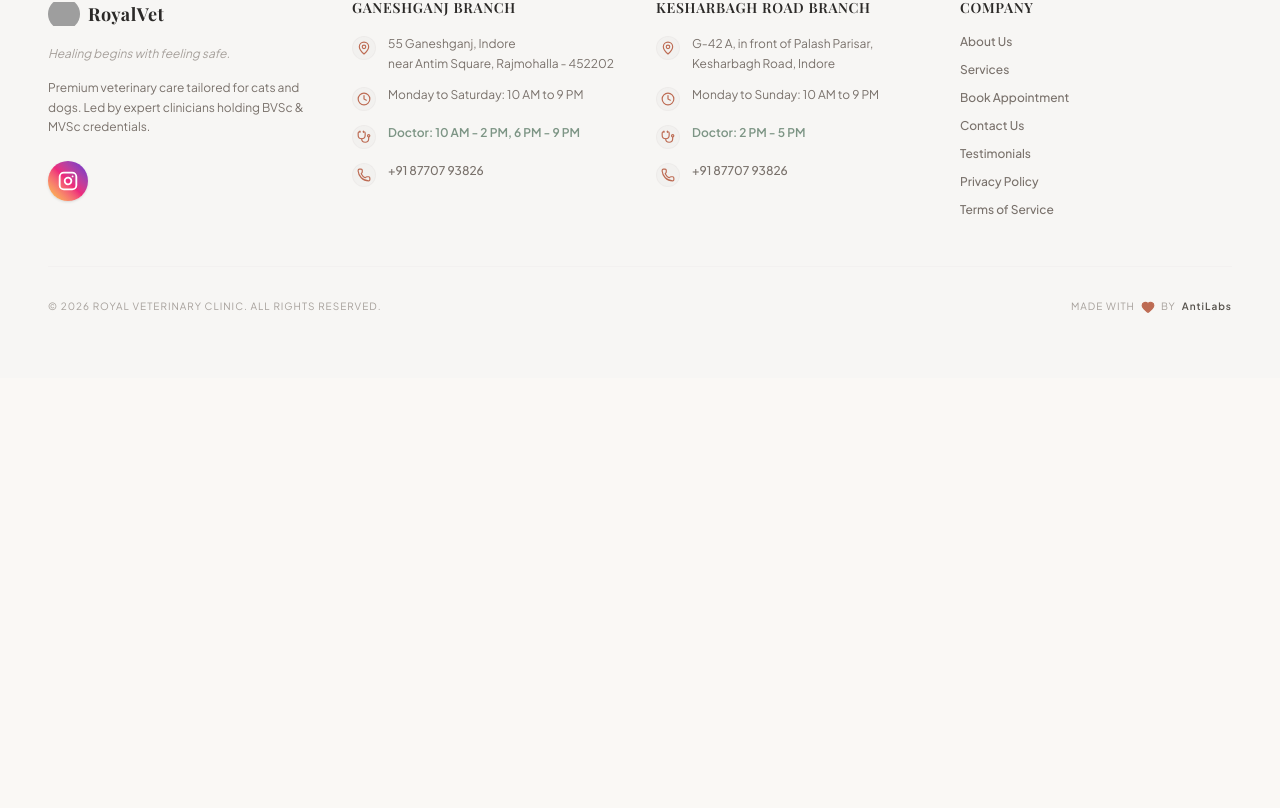
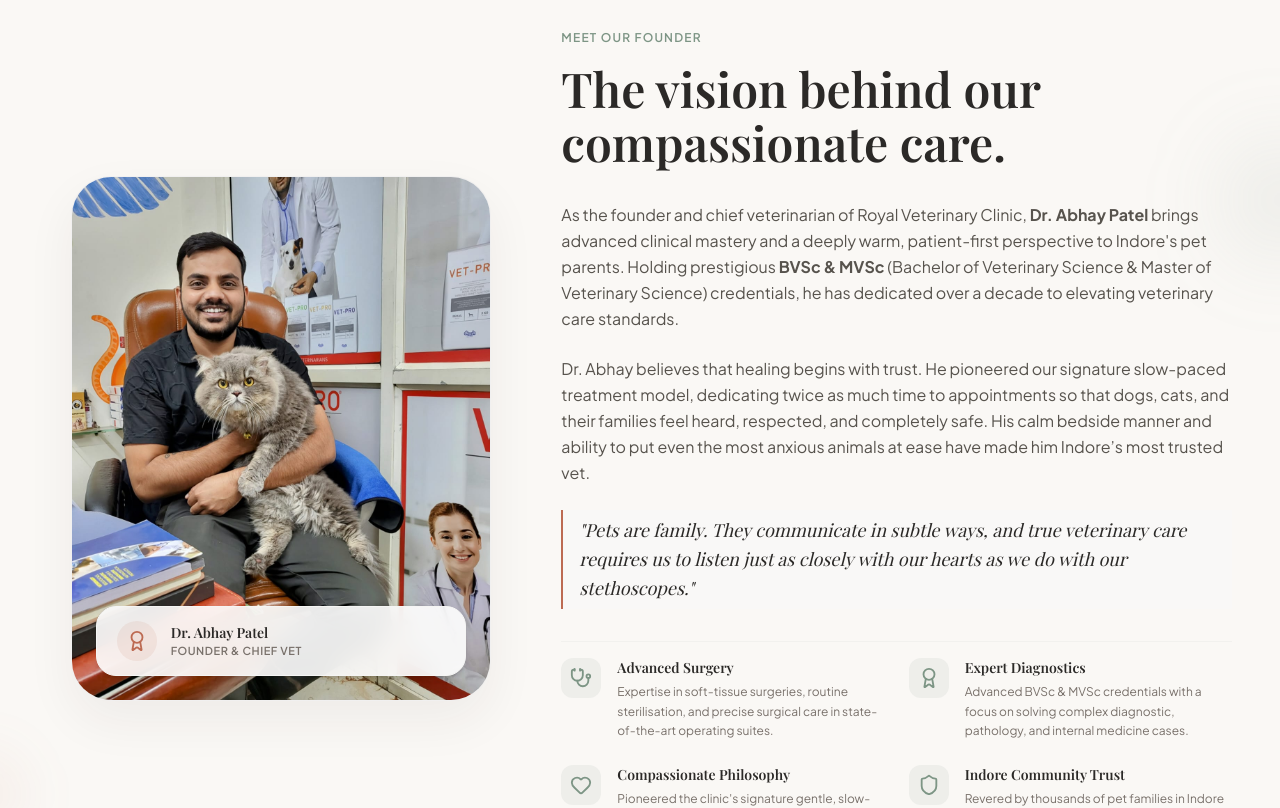
Before and after one commit to arya-5990/royalvetclinicmain, a Next.js app: page /about in a window 1280 px wide. Shown: the part 1099-1907 px from the top of the page. Before the commit the page ends 1477 px from the top, so only its background shows below. Built offline with nearby package versions, Linux system fonts and the light colour scheme; grey boxes are pictures that could not be loaded; a web font is replaced by a local one.

Commit message:
Add About Doctor Abhay section to About Us page

```diff
--- a/src/app/about/page.tsx
+++ b/src/app/about/page.tsx
@@ -1,4 +1,5 @@
 import About from "@/components/About";
+import DoctorAbhay from "@/components/DoctorAbhay";
 import type { Metadata } from "next";
 
 export const metadata: Metadata = {
@@ -15,6 +16,7 @@ export default function AboutPage() {
       {/* Main page content with spacing for the navbar */}
       <div className="pt-24 md:pt-28">
         <About />
+        <DoctorAbhay />
       </div>
     </div>
   );
--- /dev/null
+++ b/src/components/DoctorAbhay.tsx
@@ -0,0 +1,136 @@
+"use client";
+
+import { motion } from "framer-motion";
+import { Award, Heart, Shield, Stethoscope } from "lucide-react";
+
+export default function DoctorAbhay() {
+  const highlights = [
+    {
+      icon: Stethoscope,
+      title: "Advanced Surgery",
+      description: "Expertise in soft-tissue surgeries, routine sterilisation, and precise surgical care in state-of-the-art operating suites.",
+    },
+    {
+      icon: Award,
+      title: "Expert Diagnostics",
+      description: "Advanced BVSc & MVSc credentials with a focus on solving complex diagnostic, pathology, and internal medicine cases.",
+    },
+    {
+      icon: Heart,
+      title: "Compassionate Philosophy",
+      description: "Pioneered the clinic's signature gentle, slow-paced care model that prioritizes a pet's emotional safety and peace of mind.",
+    },
+    {
+      icon: Shield,
+      title: "Indore Community Trust",
+      description: "Revered by thousands of pet families in Indore for his calm demeanor, patient explanations, and genuine love for animals.",
+    },
+  ];
+
+  return (
+    <section id="doctor" className="relative py-24 px-6 md:px-12 max-w-7xl mx-auto overflow-hidden border-t border-stone-200/40">
+      {/* Decorative Organic Blur Accents */}
+      <div className="absolute top-[20%] -right-[5%] w-32 h-32 rounded-full bg-sage/10 -z-10 blur-2xl" />
+      <div className="absolute bottom-[10%] -left-[5%] w-24 h-24 rounded-full bg-terracotta/5 -z-10 blur-xl" />
+
+      <div className="relative z-10 grid grid-cols-1 lg:grid-cols-12 gap-16 lg:gap-12 items-center">
+        {/* Left Column: Portrait & Badge */}
+        <div className="lg:col-span-5 relative flex justify-center items-center py-4">
+          <div className="relative w-full max-w-[420px] aspect-[4/5] rounded-[40px] overflow-hidden border border-stone-200/30 bg-stone-100 shadow-[0_20px_50px_rgba(43,41,39,0.06)]">
+            {/* Image container with blur-to-focus animation */}
+            <motion.div
+              initial={{ filter: "blur(8px)", scale: 1.05 }}
+              whileInView={{ filter: "blur(0px)", scale: 1 }}
+              viewport={{ once: true, margin: "-100px" }}
+              transition={{ duration: 1.2, ease: "easeOut" }}
+              className="w-full h-full"
+            >
+              <img
+                src="/dr Abhay.jpeg"
+                alt="Dr. Abhay Patel - Chief Veterinary Surgeon"
+                className="w-full h-full object-cover object-center"
+              />
+            </motion.div>
+
+            {/* Overlapping Badge */}
+            <motion.div
+              initial={{ opacity: 0, y: 20 }}
+              whileInView={{ opacity: 1, y: 0 }}
+              viewport={{ once: true }}
+              transition={{ delay: 0.5, duration: 0.6, type: "spring" }}
+              className="absolute bottom-6 left-6 right-6 bg-white/90 backdrop-blur-md py-3.5 px-5 rounded-[20px] border border-stone-100 shadow-md flex items-center gap-3.5"
+            >
+              <div className="w-10 h-10 rounded-full bg-terracotta/10 text-terracotta flex items-center justify-center shrink-0">
+                <Award className="w-5.5 h-5.5" />
+              </div>
+              <div>
+                <p className="font-serif text-charcoal font-semibold text-sm">Dr. Abhay Patel</p>
+                <p className="font-sans text-[11px] text-stone-500 uppercase tracking-wider font-semibold">Founder & Chief Vet</p>
+              </div>
+            </motion.div>
+          </div>
+        </div>
+
+        {/* Right Column: Narrative & Highlights */}
+        <div className="lg:col-span-7 space-y-8">
+          <motion.div
+            initial={{ opacity: 0, y: 20 }}
+            whileInView={{ opacity: 1, y: 0 }}
+            viewport={{ once: true, margin: "-80px" }}
+            transition={{ type: "spring", stiffness: 60, damping: 14 }}
+            className="space-y-4"
+          >
+            <span className="font-sans text-xs uppercase tracking-widest text-sage font-semibold block">
+              Meet Our Founder
+            </span>
+            <h2 className="font-serif text-3xl sm:text-4xl md:text-5xl text-charcoal font-semibold leading-[1.12]">
+              The vision behind our compassionate care.
+            </h2>
+          </motion.div>
+
+          <motion.div
+            initial={{ opacity: 0, y: 25 }}
+            whileInView={{ opacity: 1, y: 0 }}
+            viewport={{ once: true, margin: "-80px" }}
+            transition={{ type: "spring", stiffness: 50, damping: 15, delay: 0.15 }}
+            className="space-y-6 text-stone-600 font-sans text-sm sm:text-base leading-relaxed"
+          >
+            <p>
+              As the founder and chief veterinarian of Royal Veterinary Clinic, <strong>Dr. Abhay Patel</strong> brings advanced clinical mastery and a deeply warm, patient-first perspective to Indore's pet parents. Holding prestigious <strong>BVSc & MVSc</strong> (Bachelor of Veterinary Science & Master of Veterinary Science) credentials, he has dedicated over a decade to elevating veterinary care standards.
+            </p>
+            <p>
+              Dr. Abhay believes that healing begins with trust. He pioneered our signature slow-paced treatment model, dedicating twice as much time to appointments so that dogs, cats, and their families feel heard, respected, and completely safe. His calm bedside manner and ability to put even the most anxious animals at ease have made him Indore’s most trusted vet.
+            </p>
+            <p className="font-serif italic text-charcoal text-base sm:text-lg border-l-2 border-terracotta pl-4 py-1.5 leading-relaxed bg-stone-50/50 pr-4">
+              "Pets are family. They communicate in subtle ways, and true veterinary care requires us to listen just as closely with our hearts as we do with our stethoscopes."
+            </p>
+          </motion.div>
+
+          {/* Clinical Pillars Grid */}
+          <motion.div
+            initial={{ opacity: 0, y: 30 }}
+            whileInView={{ opacity: 1, y: 0 }}
+            viewport={{ once: true, margin: "-80px" }}
+            transition={{ type: "spring", stiffness: 40, damping: 14, delay: 0.3 }}
+            className="grid grid-cols-1 sm:grid-cols-2 gap-6 pt-4 border-t border-stone-200/40"
+          >
+            {highlights.map((item, idx) => {
+              const IconComponent = item.icon;
+              return (
+                <div key={idx} className="flex gap-4">
+                  <div className="w-10 h-10 rounded-xl bg-sage/10 text-sage flex items-center justify-center shrink-0">
+                    <IconComponent className="w-5.5 h-5.5" />
+                  </div>
+                  <div className="space-y-1">
+                    <h4 className="font-serif text-sm font-semibold text-charcoal">{item.title}</h4>
+                    <p className="font-sans text-xs text-stone-500 leading-relaxed">{item.description}</p>
+                  </div>
+                </div>
+              );
+            })}
+          </motion.div>
+        </div>
+      </div>
+    </section>
+  );
+}
```
Also changed, not shown: public/dr Abhay.jpeg (added).
